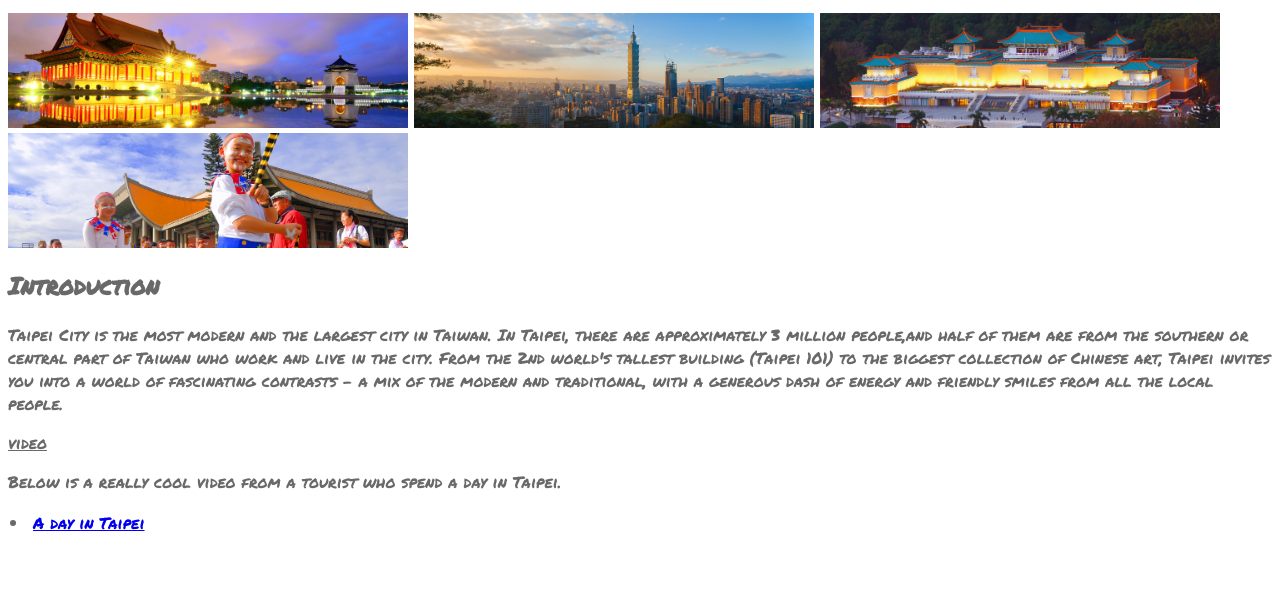
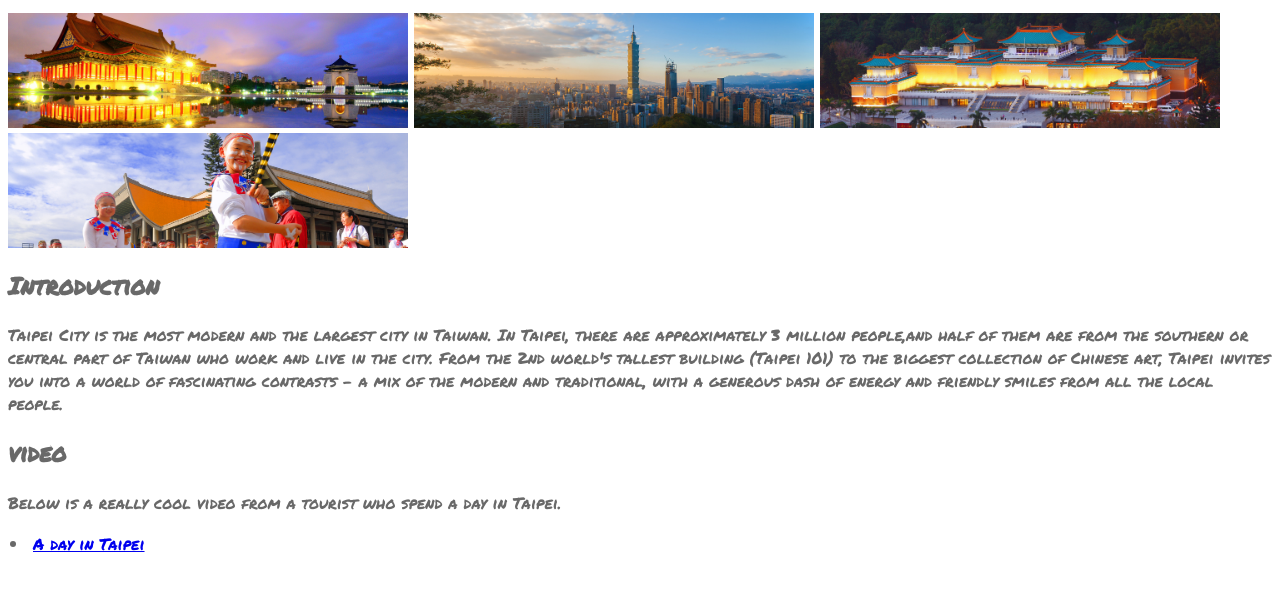
Before and after one commit to lewis6101/lewis6101.github.io, a plain HTML site: page taipei.html in a window 1280 px wide. Shown: the part 102-692 px from the top of the page. Drawn offline with Linux system fonts and the light colour scheme.

Commit message:
Update taipei.html

```diff
--- a/taipei.html
+++ b/taipei.html
@@ -21,7 +21,7 @@
  there are approximately 3 million people,and half of them are from the southern or central part of Taiwan who work and live in the city.
 From the 2nd world's tallest building (Taipei 101) to the biggest collection of Chinese art,
 Taipei invites you into a world of fascinating contrasts - a mix of the modern and traditional, with a generous dash of energy and friendly smiles from all the local people.</p>
-<p><u>video</p></u>
+	<p><h2>video</h2></p>
 Below is a really cool video from a tourist who spend a day in Taipei.
 <p>
 <nav>
```
